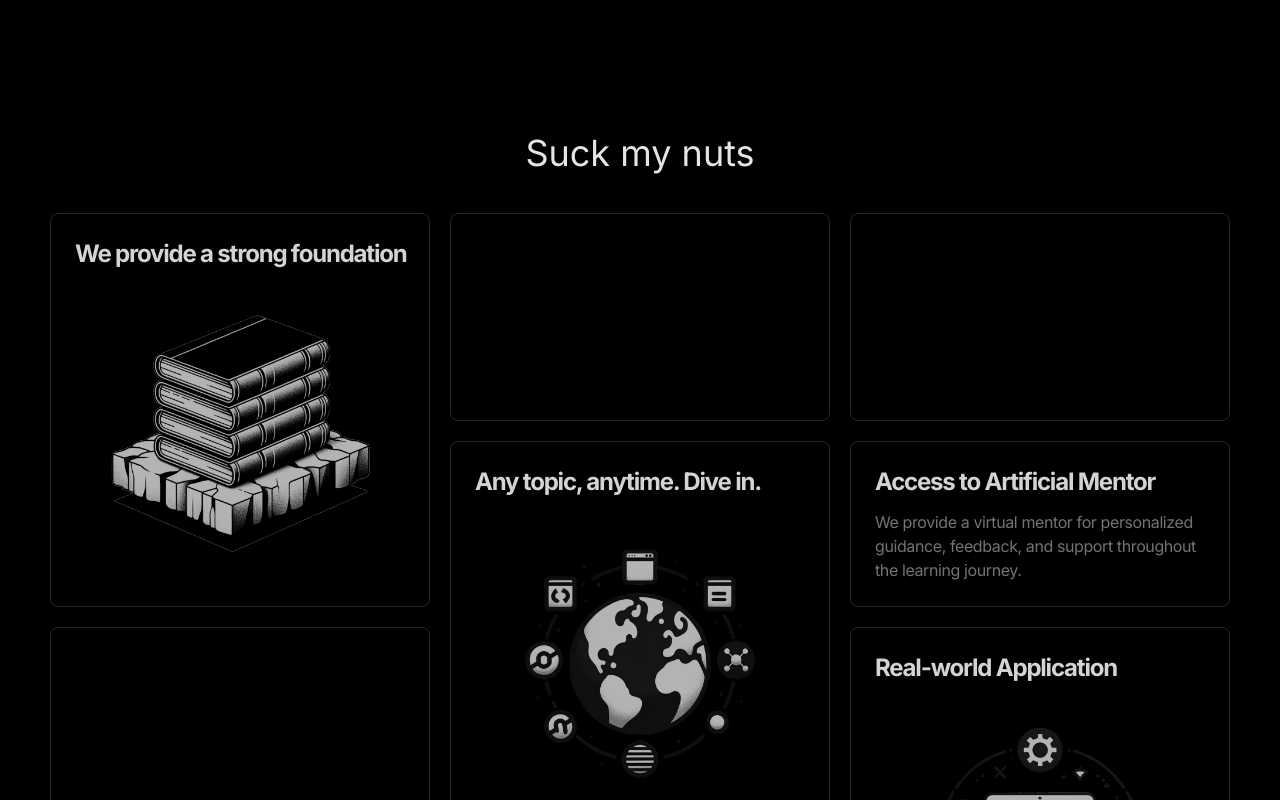
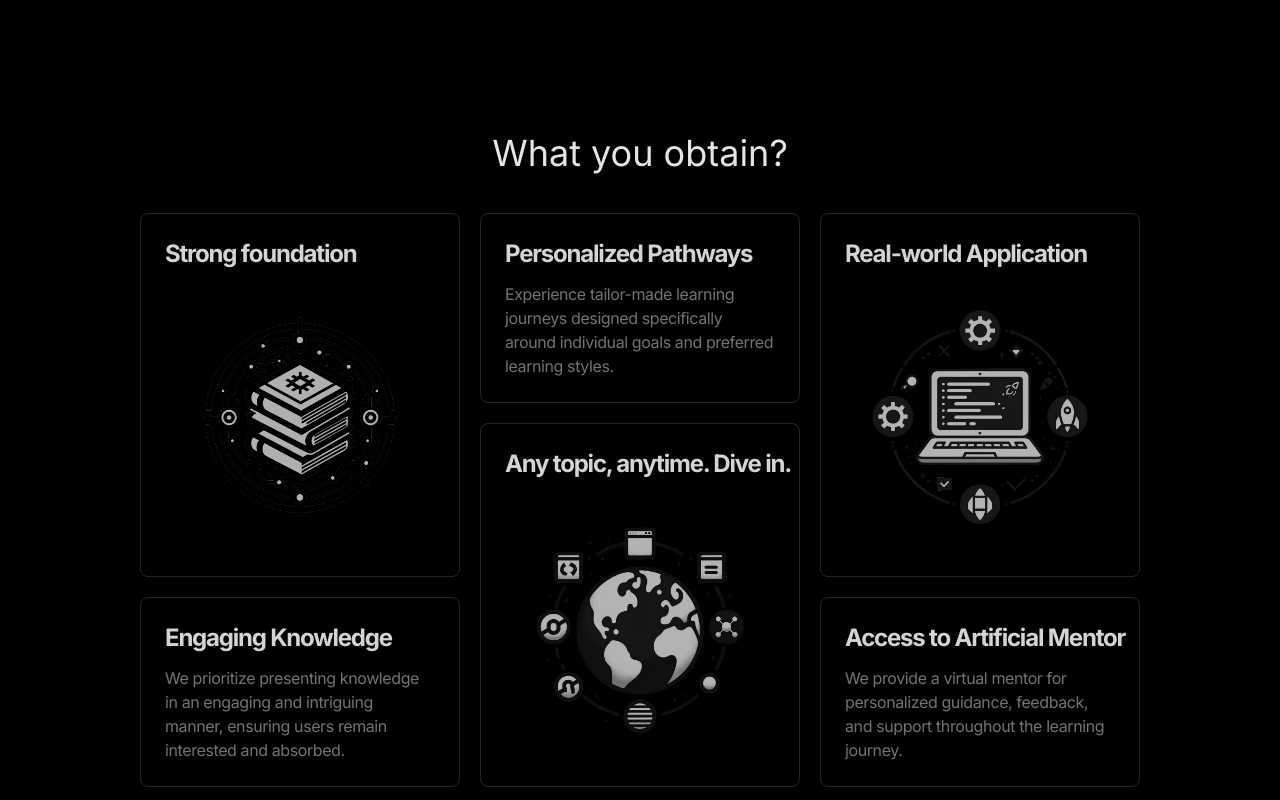
Before and after one commit to Lavryniukk/omniscent-frontend, a Next.js app: page / in a window 1280 px wide. Shown: the part 740-1540 px from the top of the page. Built offline with nearby package versions, Linux system fonts and the light colour scheme; no server answers.

Commit message:
Added updated version of features + full responsivness

```diff
--- a/app/globals.css
+++ b/app/globals.css
@@ -114,7 +114,7 @@ body {
   @apply text-text font-roboto opacity-80 font-medium text-lg md:text-xl lg:text-2xl 2xl:text-3xl mb-2;
 }
 .features-container {
-  @apply w-[20vw] rounded-lg border-[1.5px] min-w-[380px] border-secondary;
+  @apply w-[20vw] rounded-lg border-[1.5px] sm:min-w-[320px] min-w-[350px] border-secondary;
 }
 
 /* CSS class to reset basic input styles */
--- a/app/modules/Features/Features.tsx
+++ b/app/modules/Features/Features.tsx
@@ -4,7 +4,7 @@ let Features = () => {
   return (
     <div className="box-border mt-40 w-full mx-auto space-y-10 overflow-x-hidden font-normal p-4 bg-transparent h-fit max-w-10xl">
       <h2 className="mx-auto text-4xl text-center text-text font-roboto">
-        Suck my nuts
+        What you obtain?
       </h2>
       {/* <p className="w-2/3 mx-auto text-sm font-light text-center font-roboto text-accent md:text-lg md:w-1/2">
         Omniscient Personal is an{" "}
--- a/app/modules/Features/components/CardSection/CardSection.tsx
+++ b/app/modules/Features/components/CardSection/CardSection.tsx
@@ -30,27 +30,41 @@ let CardSection = () => {
     //   <div className="lg:features-container--5 features-container"></div>
     //   <div className="lg:features-container--6 features-container"></div>
     // </div>
-    <div className=" max-w-[1200px] h-fit flex items-start  justify-center gap-5  mx-auto">
+    <div>
+      <div className=" max-w-[1200px] lg:flex h-fit hidden items-start justify-center gap-5  mx-auto">
         <div className="flex gap-5 flex-col">
           <div className="features-container h-fit p-6">
             <p className="text-text-300 text-2xl whitespace-nowrap font-bold tracking-tighter">
-            We provide a strong foundation
+              Strong foundation
             </p>
             <Image
               alt="foundation"
-            className=" rounded-lg border-secondary saturate-0 opacity-70 mx-auto mt-3"
+              className=" border-secondary saturate-0 opacity-70 mx-auto mt-3"
               src="/images/features-foundation.png"
               width={300}
               height={300}
             />
           </div>
-        <div className="features-container h-52"></div>
-
-        <div className="features-container h-52"></div>
+          <div className="features-container h-fit p-6">
+            <p className="text-text-300 text-2xl whitespace-nowrap font-bold tracking-tighter">
+              Engaging Knowledge
+            </p>
+            <p className="text-accent-500 font-normal mt-3 text-md tracking-tight">
+              We prioritize presenting knowledge in an engaging and intriguing
+              manner, ensuring users remain interested and absorbed.
+            </p>
+          </div>
         </div>
         <div className="flex gap-5 flex-col">
-        <div className="features-container h-52"></div>
-
+          <div className="features-container h-fit p-6">
+            <p className="text-text-300 text-2xl whitespace-nowrap font-bold tracking-tighter">
+              Personalized Pathways
+            </p>
+            <p className="text-accent-500 font-normal mt-3 text-md tracking-tight">
+              Experience tailor-made learning journeys designed specifically
+              around individual goals and preferred learning styles.
+            </p>
+          </div>
           <div className="features-container h-fit p-6">
             <p className="text-text-300 text-2xl whitespace-nowrap font-bold tracking-tighter">
               Any topic, anytime. Dive in.
@@ -63,17 +77,52 @@ let CardSection = () => {
               height={300}
             />
           </div>
-        <div className="features-container h-52"></div>
         </div>
         <div className="flex gap-5 flex-col">
-        <div className="features-container h-52"></div>
+          <div className="features-container h-fit p-6">
+            <p className="text-text-300 text-2xl whitespace-nowrap font-bold tracking-tighter">
+              Real-world Application
+            </p>
+            <Image
+              alt="foundation"
+              className=" rounded-lg border-secondary saturate-0 opacity-70 mx-auto mt-3"
+              src="/images/features-practical.png"
+              width={300}
+              height={300}
+            />
+          </div>
           <div className="features-container h-fit p-6">
             <p className="text-text-300 text-2xl whitespace-nowrap font-bold tracking-tighter">
               Access to Artificial Mentor
             </p>
             <p className="text-accent-500 font-normal mt-3 text-md tracking-tight">
-            We provide a virtual mentor for personalized guidance, feedback, and
-            support throughout the learning journey.
+              We provide a virtual mentor for personalized guidance, feedback,
+              and support throughout the learning journey.
+            </p>
+          </div>
+        </div>
+      </div>
+      <div className=" max-w-[1200px] lg:hidden h-fit sm:flex hidden items-start justify-center gap-3  mx-auto">
+        <div className="flex gap-3 flex-col">
+          <div className="features-container h-fit p-6">
+            <p className="text-text-300 text-2xl whitespace-nowrap font-bold tracking-tighter">
+              Strong foundation
+            </p>
+            <Image
+              alt="foundation"
+              className=" border-secondary saturate-0 opacity-70 mx-auto mt-3"
+              src="/images/features-foundation.png"
+              width={300}
+              height={300}
+            />
+          </div>
+          <div className="features-container h-fit p-6">
+            <p className="text-text-300 text-2xl whitespace-nowrap font-bold tracking-tighter">
+              Engaging Knowledge
+            </p>
+            <p className="text-accent-500 font-normal mt-3 text-md tracking-tight">
+              We prioritize presenting knowledge in an engaging and intriguing
+              manner, ensuring users remain interested and absorbed.
             </p>
           </div>
           <div className="features-container h-fit p-6">
@@ -89,6 +138,127 @@ let CardSection = () => {
             />
           </div>
         </div>
+
+        <div className="flex gap-3 flex-col">
+          <div className="features-container h-fit p-6">
+            <p className="text-text-300 text-2xl whitespace-nowrap font-bold tracking-tighter">
+              Personalized Pathways
+            </p>
+            <p className="text-accent-500 font-normal mt-3 text-md tracking-tight">
+              Experience tailor-made learning journeys designed specifically
+              around individual goals and preferred learning styles.
+            </p>
+          </div>
+          <div className="features-container h-fit p-6">
+            <p className="text-text-300 text-2xl whitespace-nowrap font-bold tracking-tighter">
+              Any topic, anytime. Dive in.
+            </p>
+            <Image
+              alt="foundation"
+              className=" rounded-lg border-secondary saturate-0 opacity-70 mx-auto mt-3"
+              src="/images/features-range.png"
+              width={300}
+              height={300}
+            />
+          </div>
+          <div className="features-container h-fit p-6">
+            <p className="text-text-300 text-2xl whitespace-nowrap font-bold tracking-tighter">
+              Access to Artificial Mentor
+            </p>
+            <p className="text-accent-500 font-normal mt-3 text-md tracking-tight">
+              We provide a virtual mentor for personalized guidance, feedback,
+              and support throughout the learning journey.
+            </p>
+          </div>
+
+          <div className="features-container h-fit p-6">
+            <p className="text-text-300 text-2xl whitespace-nowrap font-bold tracking-tighter">
+              Personalized Pathways
+            </p>
+            <p className="text-accent-500 font-normal mt-3 text-md tracking-tight">
+              Experience tailor-made learning journeys designed specifically
+              around individual goals and preferred learning styles.
+            </p>
+          </div>
+        </div>
+      </div>
+      <div className=" max-w-[1200px] sm:hidden h-fit flex  items-start justify-center gap-3  mx-auto">
+        <div className="flex gap-3 flex-col">
+          <div className="features-container h-fit p-6">
+            <p className="text-text-300 text-2xl whitespace-nowrap font-bold tracking-tighter">
+              Strong foundation
+            </p>
+            <Image
+              alt="foundation"
+              className=" border-secondary saturate-0 opacity-70 mx-auto mt-3"
+              src="/images/features-foundation.png"
+              width={300}
+              height={300}
+            />
+          </div>
+          <div className="features-container h-fit p-6">
+            <p className="text-text-300 text-2xl whitespace-nowrap font-bold tracking-tighter">
+              Any topic, anytime. Dive in.
+            </p>
+            <Image
+              alt="foundation"
+              className=" rounded-lg border-secondary saturate-0 opacity-70 mx-auto mt-3"
+              src="/images/features-range.png"
+              width={300}
+              height={300}
+            />
+          </div>
+          <div className="features-container h-fit p-6">
+            <p className="text-text-300 text-2xl whitespace-nowrap font-bold tracking-tighter">
+              Real-world Application
+            </p>
+            <Image
+              alt="foundation"
+              className=" rounded-lg border-secondary saturate-0 opacity-70 mx-auto mt-3"
+              src="/images/features-practical.png"
+              width={300}
+              height={300}
+            />
+          </div>
+          <div className="features-container h-fit p-6">
+            <p className="text-text-300 text-2xl whitespace-nowrap font-bold tracking-tighter">
+              Engaging Knowledge
+            </p>
+            <p className="text-accent-500 font-normal mt-3 text-md tracking-tight">
+              We prioritize presenting knowledge in an engaging and intriguing
+              manner, ensuring users remain interested and absorbed.
+            </p>
+          </div>
+          <div className="features-container h-fit p-6">
+            <p className="text-text-300 text-2xl whitespace-nowrap font-bold tracking-tighter">
+              Personalized Pathways
+            </p>
+            <p className="text-accent-500 font-normal mt-3 text-md tracking-tight">
+              Experience tailor-made learning journeys designed specifically
+              around individual goals and preferred learning styles.
+            </p>
+          </div>
+          <div className="features-container h-fit p-6">
+            <p className="text-text-300 text-2xl whitespace-nowrap font-bold tracking-tighter">
+              Personalized Pathways
+            </p>
+            <p className="text-accent-500 font-normal mt-3 text-md tracking-tight">
+              Experience tailor-made learning journeys designed specifically
+              around individual goals and preferred learning styles.
+            </p>
+          </div>
+
+          <div className="features-container h-fit p-6">
+            <p className="text-text-300 text-2xl whitespace-nowrap font-bold tracking-tighter">
+              Access to Artificial Mentor
+            </p>
+            <p className="text-accent-500 font-normal mt-3 text-md tracking-tight">
+              We provide a virtual mentor for personalized guidance, feedback,
+              and support throughout the learning journey.
+            </p>
+          </div>
+        </div>
+      </div>
     </div>
   );
 };
```
Also changed, not shown: public/images/features-foundation.png. Lines whose indentation alone changed are shown as unchanged.
